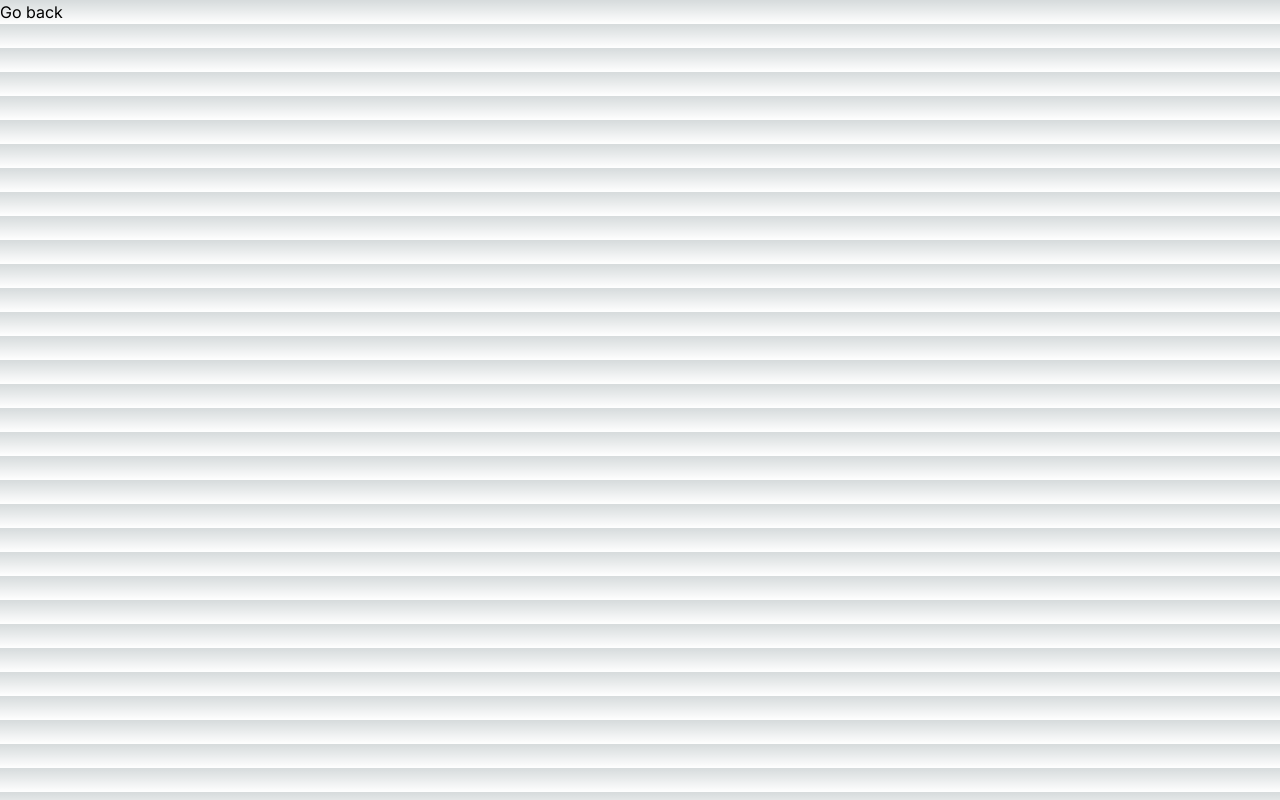
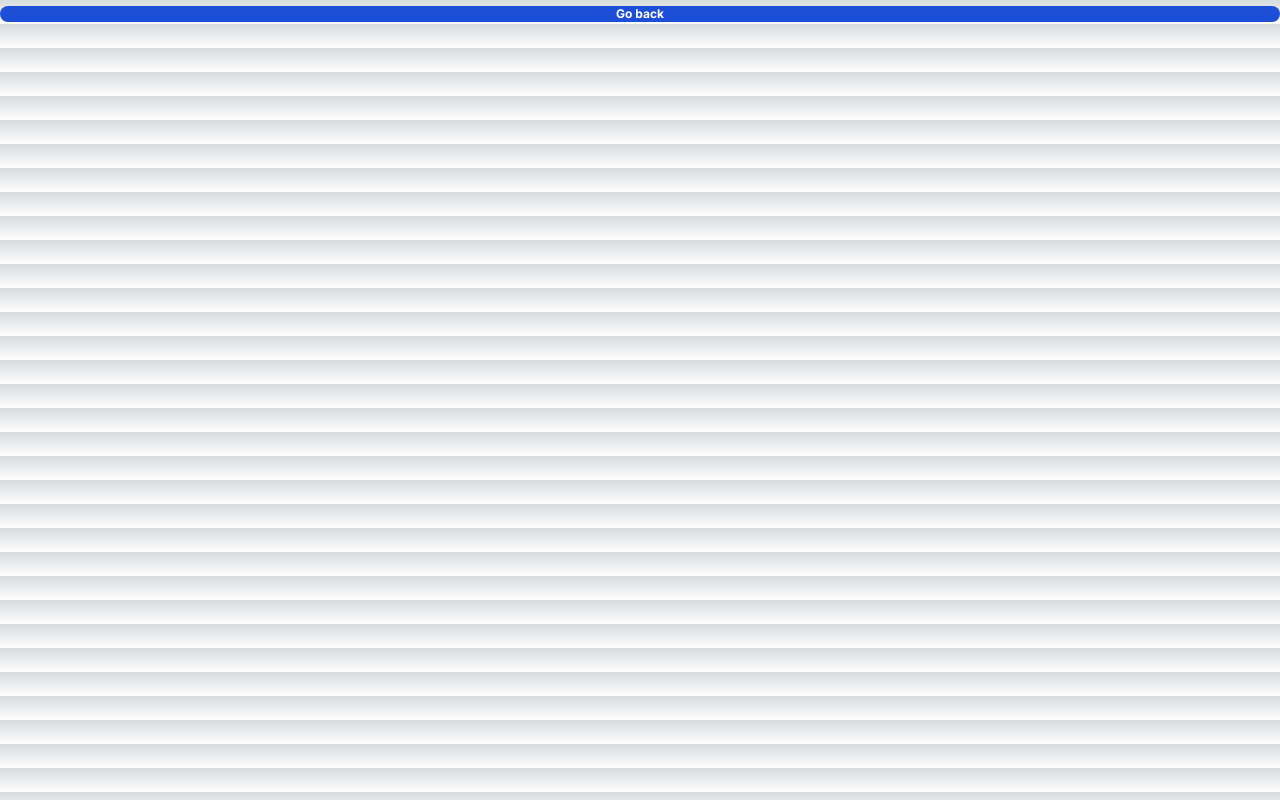
Before and after one commit to Star-Grammers/ExpenseTracker, a Next.js app: page /about/back in a window 1280 px wide. Built offline with nearby package versions, Linux system fonts and the light colour scheme.

Commit message:
implement images and button

```diff
--- a/src/app/about/back/page.js
+++ b/src/app/about/back/page.js
@@ -1,15 +1,16 @@
 'use client';
 
 import { useRouter } from 'next/navigation';
+import Button from '@/app/buttons/button';
 
 export default function Page() {
 	const router = useRouter();
 
 	return (
-		<button
+		<Button
 			type='button'
 			onClick={() => router.push('/', { scroll: false })}>
 			Go back
-		</button>
+		</Button>
 	);
 }
```
